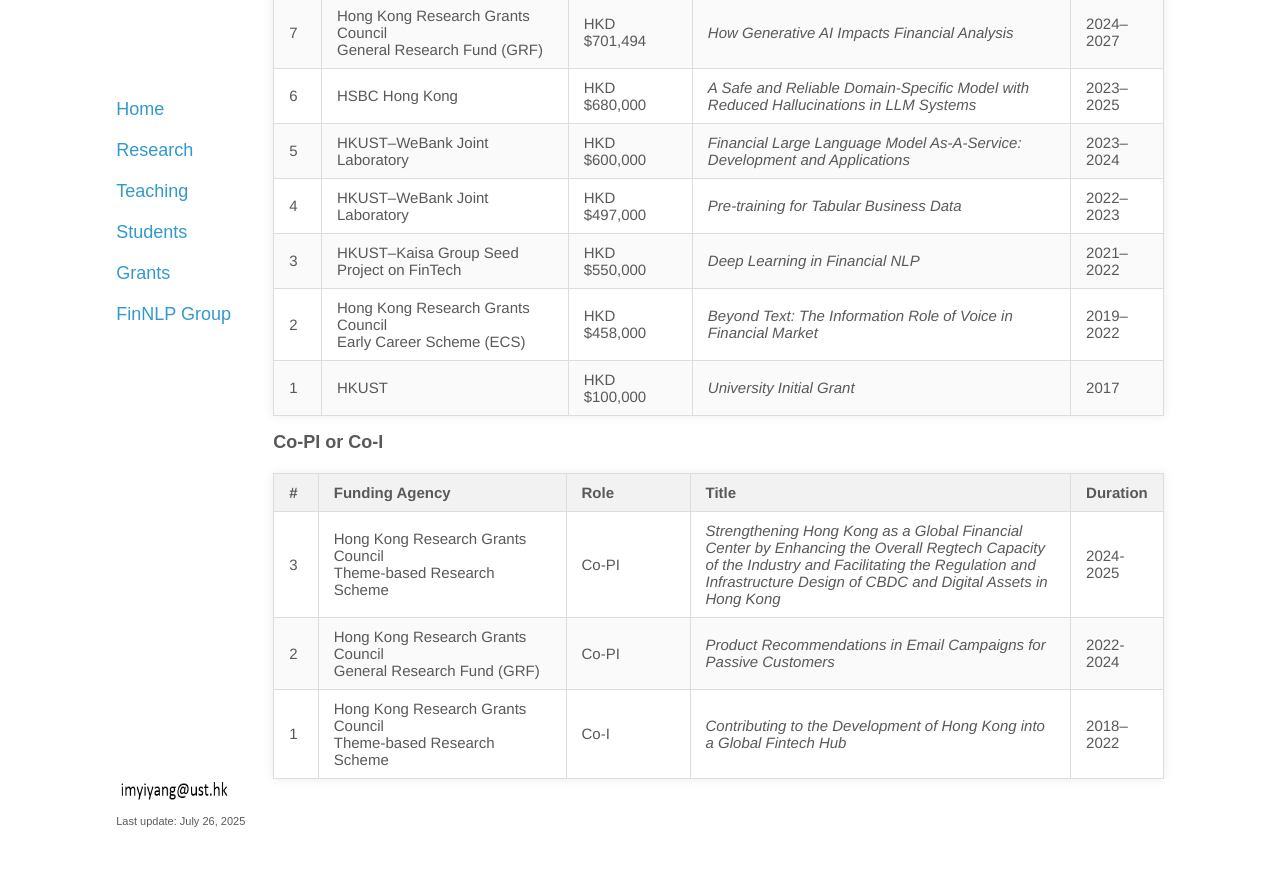
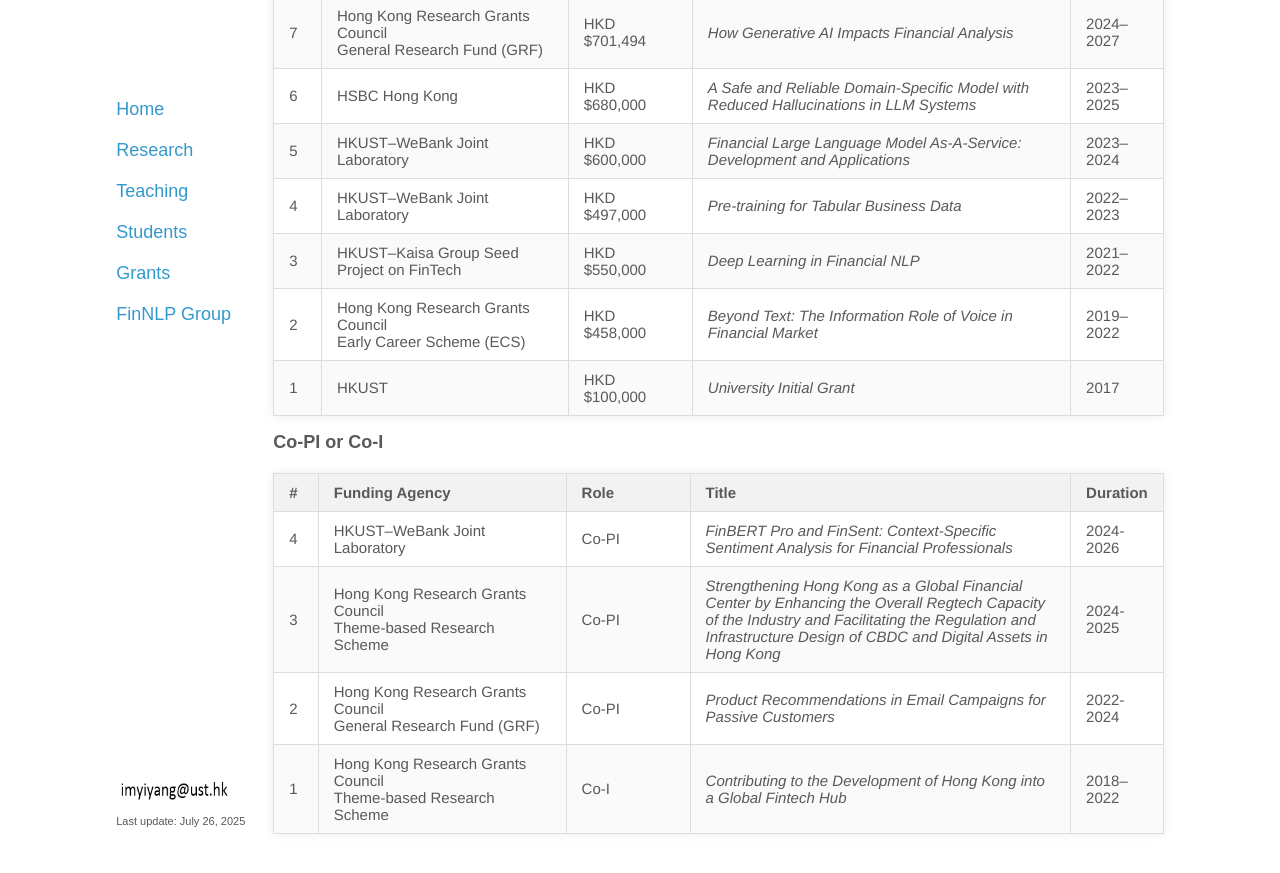
Before and after one commit to yya518/yya518.github.io, a Jekyll site: the page built from grants.md, in a window 1280 px wide and 900 px high, scrolled down 708 px. Shown: the top 873 px of the window. Built offline with Jekyll 4.4.1, drawn with Linux system fonts in a browser that asks for light colours; before the commit the page ends 1553 px from its top, so only the background shows below that.

Commit message:
add grant

```diff
--- a/grants.md
+++ b/grants.md
@@ -177,6 +177,13 @@
     </tr>
   </thead>
   <tbody>
+     <tr>
+      <td>4</td>
+      <td>HKUST–WeBank Joint Laboratory</td>
+      <td>Co-PI</td>
+      <td><em>FinBERT Pro and FinSent: Context-Specific Sentiment Analysis for Financial Professionals</em></td>
+      <td>2024-2026</td>
+  </tr>
     <tr>
       <td>3</td>
       <td>Hong Kong Research Grants Council  <br>Theme-based Research Scheme</td>
```
